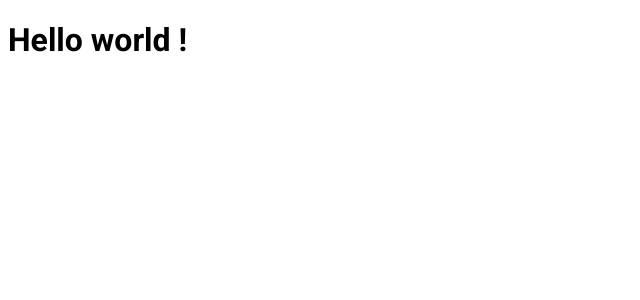
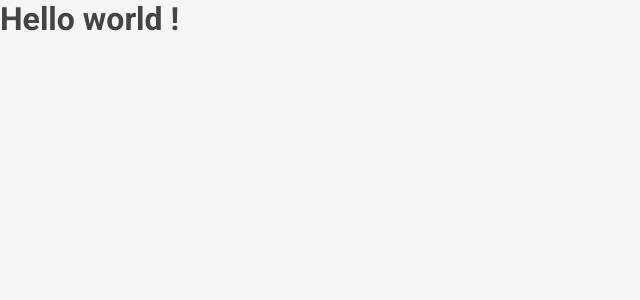
Before and after one commit to cebbz/boutique-front, a Vue app: page / in a window 1280 px wide. Shown: the top 300 px of the page, without its empty margins (0-640 px from the left). Built offline with nearby package versions, Linux system fonts and the light colour scheme; a web font is replaced by a local one.

Commit message:
setting up the style

```diff
--- a/src/assets/base.scss
+++ b/src/assets/base.scss
@@ -1,7 +1,110 @@
 :root {
+  --primary-1: #3498db;
+  --primary-2: #2980b9;
+  --danger-1: #e74c3c;
+  --danger-2: #c0392b;
+  --success-1: #2ecc71;
+  --success-2: #27ae60;
+  --gray-1: #f6f6f6;
+  --gray-2: #ddd;
+  --text-color: #444;
+  --text-primary-color: #fff;
+
+  --border: 1px solid var(--gray-2);
+  --border-radius: 4px;
+
   --font-family: "Roboto", sans-serif;
 }
 
+//reset
+* {
+  margin: 0;
+  padding: 0;
+  box-sizing: border-box;
+}
+
+h1,
+h2,
+h3,
+h4,
+h5,
+h6 {
+  margin: 0;
+}
+
+ul {
+  list-style: none;
+  padding: 0;
+}
+
+img {
+  max-width: 100%;
+}
+
+a {
+  color: var(--text-color);
+  text-decoration: none;
+}
+
 body {
+  min-height: 100vh;
   font-family: var(--font-family);
+  padding: 0;
+  margin: 0;
+  color: var(--text-color);
+  background-color: var(--gray-1);
 }
+
+//flex
+
+.d-flex {
+  display: flex;
+}
+
+.flex-row {
+  flex-direction: row;
+}
+
+.flex-column {
+  flex-direction: column;
+}
+
+.justify-content-center {
+  justify-content: center;
+}
+
+.align-items-center {
+  align-items: center;
+}
+
+.flex-fill {
+  flex: 1 1 auto;
+}
+
+//padding
+
+.p-10 {
+  padding: 10px;
+}
+
+.p-20 {
+  padding: 20px;
+}
+
+.p-30 {
+  padding: 30px;
+}
+
+// margin
+
+.m-10 {
+  margin: 10px;
+}
+
+.m-20 {
+  margin: 20px;
+}
+
+.m-30 {
+  margin: 30px;
+}
```
